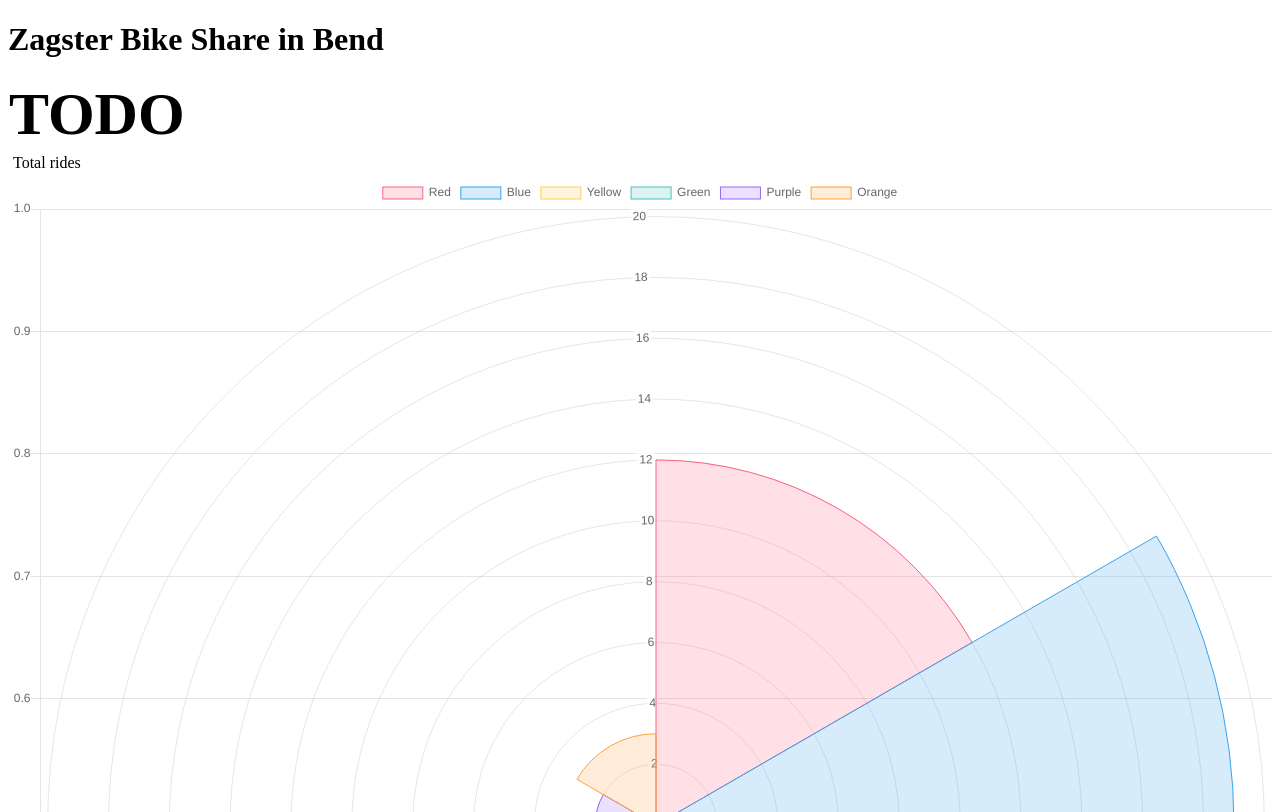
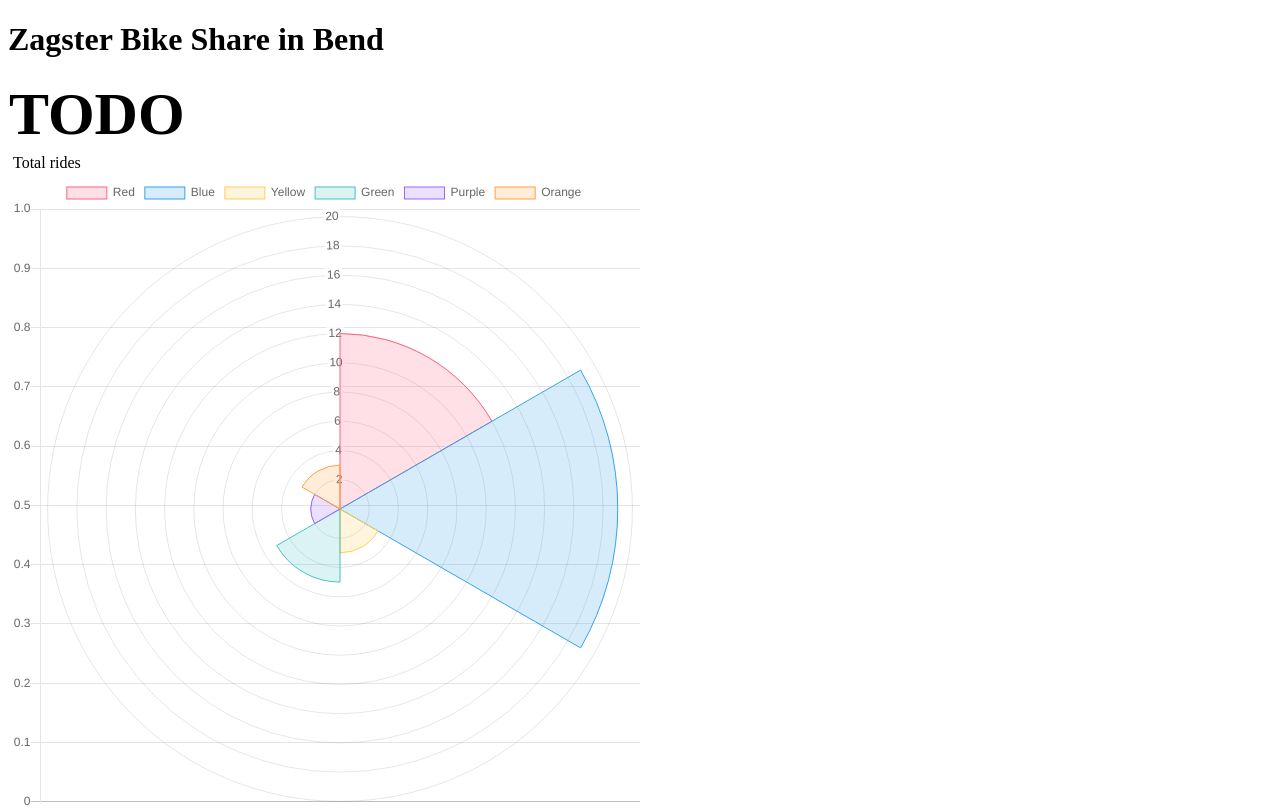
Before and after one commit to Toytum/zagster-client, a plain HTML site: page index.html in a window 1280 px wide. Shown: the top 812 px of the page. Drawn offline with nearby package versions, Linux system fonts and the light colour scheme; no server answers.

Commit message:
Cleaning up

```diff
--- a/index.html
+++ b/index.html
@@ -15,18 +15,9 @@
 <h2 id = "rideCount">TODO</h2>
 <p id = "total_rides">Total rides</p>
 
-<canvas id="polarChart" width="400" height="400"></canvas>
-
-
-<!--
-<span id = "circle1" class = "dot"></span>
-<br/>
-<span id = "circle2" class = "dot"></span>
-<br/>
-<span id = "circle3" class = "dot"></span>
-<span id = "circle4" class = "dot"></span>
-<br/>
-<p>Each circle represents a zagster station, and the size of each circle is in proportion with the station's overall use (not currently working)</p> -->
+<div id="graphContainer">
+  <canvas id="polarChart" width="400" height="400"></canvas>
+</div>
 
 </body>
 </html>
--- a/main.css
+++ b/main.css
@@ -51,3 +51,8 @@ margin: 5px;
     border-radius: 50%;
     display: inline-block;
 }
+
+#graphContainer{
+    width: 50%;
+
+}
--- a/main.js
+++ b/main.js
@@ -1,7 +1,10 @@
 $(updateView)
 const BASE_URL = "https://zagster-service.herokuapp.com"
 
+var colSimpCount;
+
 function updateView(){
+    createGraph();
     $.getJSON(BASE_URL + "/rides/count/columbia_simpson" , printData)
     $.getJSON(BASE_URL + "/rides/count/drake_park" , printData)
     $.getJSON(BASE_URL + "/rides/count/g5" , printData)
@@ -10,7 +13,21 @@ function updateView(){
     $.getJSON(BASE_URL + "/rides/count/old_mill" , printData)
     $.getJSON(BASE_URL + "/rides/count/osu_cascades" , printData)
     $.getJSON(BASE_URL + "/rides/count/ten_barrel" , printData)
+}
 
+function updateRideCount(data){
+    numberOfRides = data.count
+    $("h2#rideCount").html(numberOfRides)
+}
+
+// function updateColSimpCount(data){
+   // colSimpCount = // ...
+
+function printData(data){
+    console.log(data)
+}
+
+function createGraph() {
     var ctx = document.getElementById("polarChart");
     var polarChart = new Chart(ctx, {
         type: 'polarArea',
@@ -48,14 +65,4 @@ var polarChart = new Chart(ctx, {
             }
         }
     });
-
 }
-//DOM
-function updateRideCount(data){
-    numberOfRides = data.count
-    $("h2#rideCount").html(numberOfRides)
-}
-
-function printData(data){
-    console.log(data)
-}
```
Lines whose indentation alone changed are shown as unchanged.
